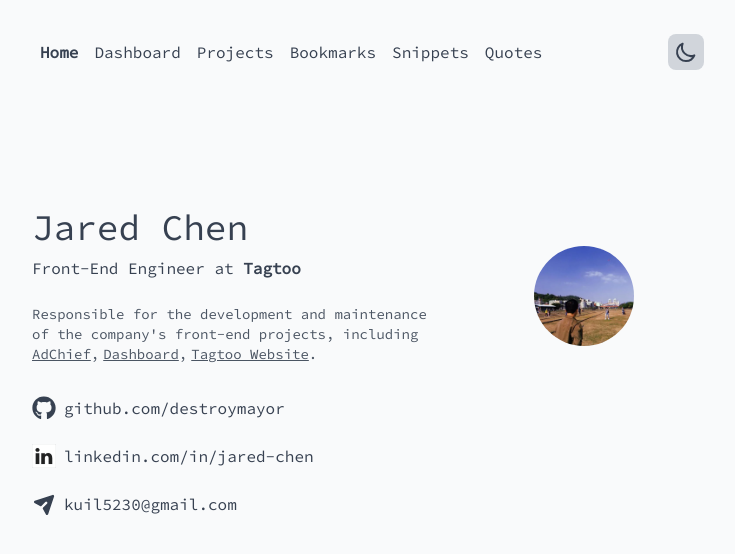
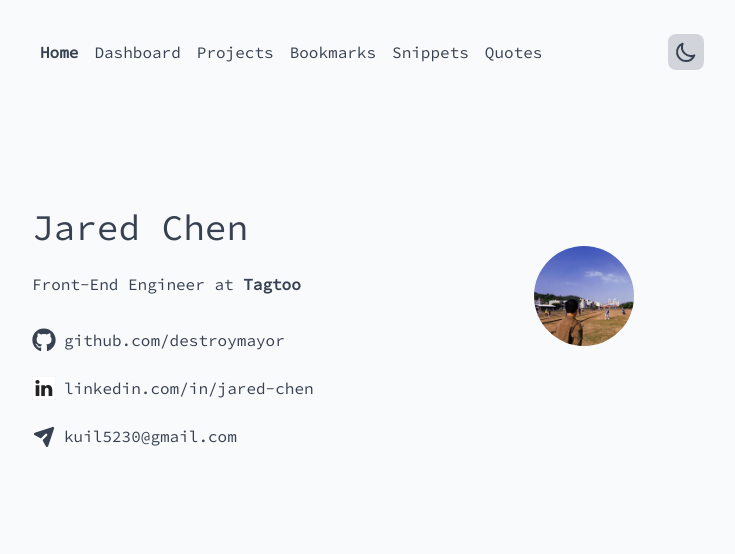
Before and after one commit to destroymayor/jared, a Next.js app: page / in a window 1280 px wide. Shown: the top 554 px of the page, without its empty margins (272-1007 px from the left). Built offline with nearby package versions, Linux system fonts and the light colour scheme.

Commit message:
chore: modify home page description

```diff
--- a/src/pages/index.js
+++ b/src/pages/index.js
@@ -1,11 +1,9 @@
-import { Fragment } from 'react';
 import Image from 'next/image';
 import avatar from '@/public/images/avatar.webp';
 
 import Link from '@/components/Common/Link';
 
 import contact from '@/data/contact';
-import projects from '@/data/work-experience';
 
 HomePage.description = `Hey, I'm Jared Chen. I'm a front-end developer.`;
 
@@ -14,27 +12,9 @@ export default function HomePage() {
     <section className="relative flex flex-col-reverse items-start gap-4 rounded-md dark:bg-opacity-0 sm:flex-row sm:pt-20">
       <div className="flex flex-1 flex-col gap-y-2">
         <h1 className="text-2xl sm:text-4xl">Jared Chen</h1>
-        <h2 className="text-md text-gray-700 dark:text-gray-200">
+        <h2 className="text-md py-4 text-gray-700 dark:text-gray-200">
           Front-End Engineer at <span className="font-semibold">Tagtoo</span>
         </h2>
-        <p className="py-4 text-sm text-gray-600 dark:text-gray-400">
-          {`Responsible for the development and maintenance of the company's
-              front-end projects, including `}
-          {projects.map((project, index, { length, lastIndex = length - 1 }) => (
-            <Fragment key={project.product}>
-              <span>
-                <Link
-                  className="underline"
-                  href={project?.link ?? '/'}
-                  aria-label={project.product}
-                >
-                  <span>{project.product}</span>
-                </Link>
-              </span>
-              <span className="pr-1">{index !== lastIndex ? ',' : '.'}</span>
-            </Fragment>
-          ))}
-        </p>
 
         <ul className="flex flex-col items-start justify-center gap-2">
           {contact.map((item) => (
```
